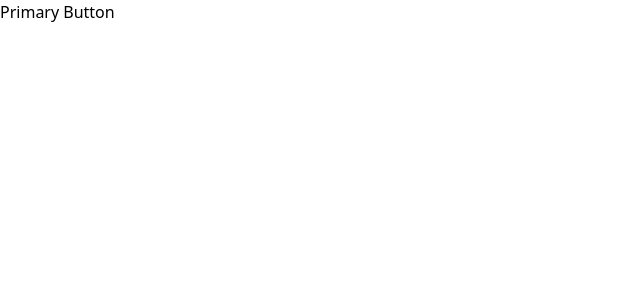
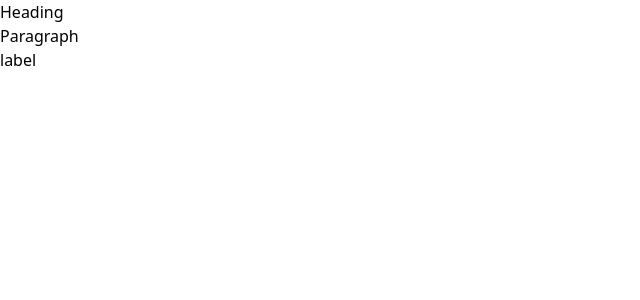
Before and after one commit to AmitParihar17/ReactTsx, a React (Vite) app in the folder typescript/: page / in a window 1280 px wide. Shown: the top 300 px of the page, without its empty margins (0-640 px from the left). Built offline with nearby package versions, Linux system fonts and the light colour scheme.

Commit message:
polymorphic component

```diff
--- a/typescript/src/App.tsx
+++ b/typescript/src/App.tsx
@@ -2,7 +2,9 @@
 // import Person from "./components/Person"
 // import { PersonList } from "./components/PersonList";
 
-import { Button } from "./components/html/button"
+import { Text } from "./components/polymorphic/Text"
+
+// import { Button } from "./components/html/button"
 
 // import { Toast } from "./components/templateliterals/Toast"
 
@@ -159,13 +161,25 @@ import { Button } from "./components/html/button"
 
 
 
+// export const App = () => {
+//   return (
+//     <div>
+//       {/* <Toast position="center" /> */}
+//       <Button variants="primary">
+//         Primary Button
+//       </Button>
+//     </div>
+//   );
+// }
+
+
+
 export const App = () => {
   return (
     <div>
-      {/* <Toast position="center" /> */}
-      <Button variants="primary">
-        Primary Button
-      </Button>
+      <Text as="h1" size="sm">Heading</Text>
+      <Text as="p" size="md">Paragraph</Text>
+      <Text as= "label" htmlFor="id" size="md" color="Primary">label</Text>
     </div>
-  );
+  )
 }
--- /dev/null
+++ b/typescript/src/components/html/CustomComponent.tsx
@@ -0,0 +1,10 @@
+import type { Greet } from "../Greet"
+
+
+export const CustomComponent = (props : React.ComponentProps<typeof Greet>) => {
+  return (
+    <div>
+      {props.isLoggedIn}
+    </div>
+  )
+}
--- /dev/null
+++ b/typescript/src/components/polymorphic/Text.tsx
@@ -0,0 +1,21 @@
+
+type TextOwnProps<E extends React.ElementType> = {
+    size? : "sm" | "md" | "lg",
+    color? : "Primary" | "secondary"
+    children : React.ReactNode,
+    as? : E
+}
+
+type TextProps<E extends React.ElementType> = TextOwnProps<E> &Omit<React.ComponentProps<E>,keyof TextOwnProps<E>>
+
+export const Text = <E extends React.ElementType = "div">({
+  size,
+  color,
+  children,
+  as,
+}: TextProps<E>) => {
+  const Component = as || "div";
+  return (
+    <Component className={`class-with-${size}-${color}`}>{children}</Component>
+  );
+};
```
